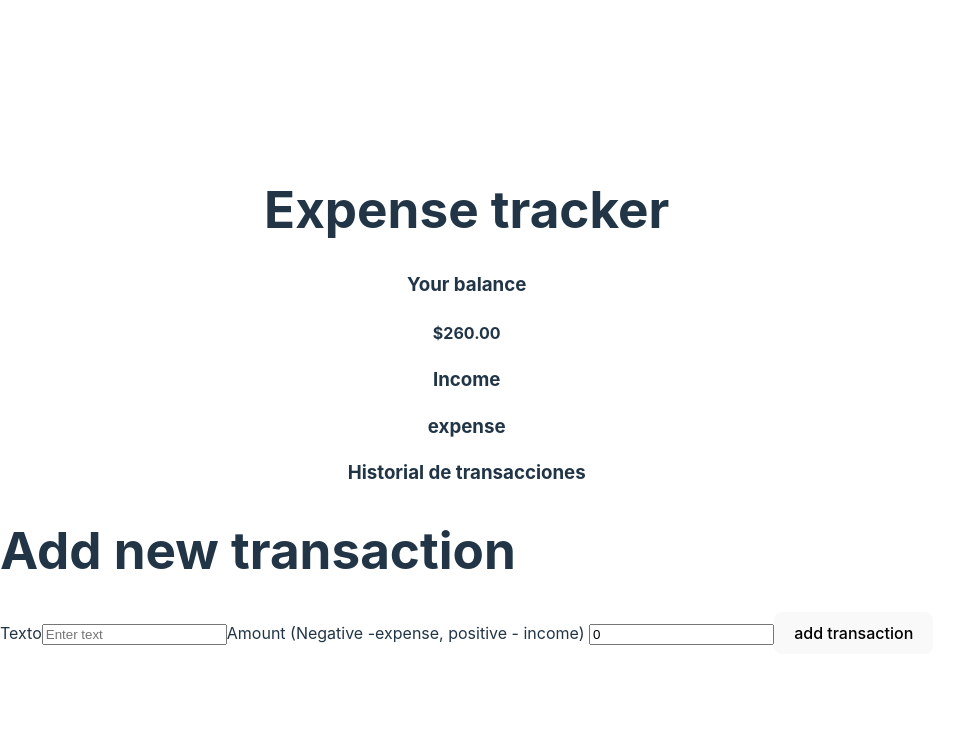
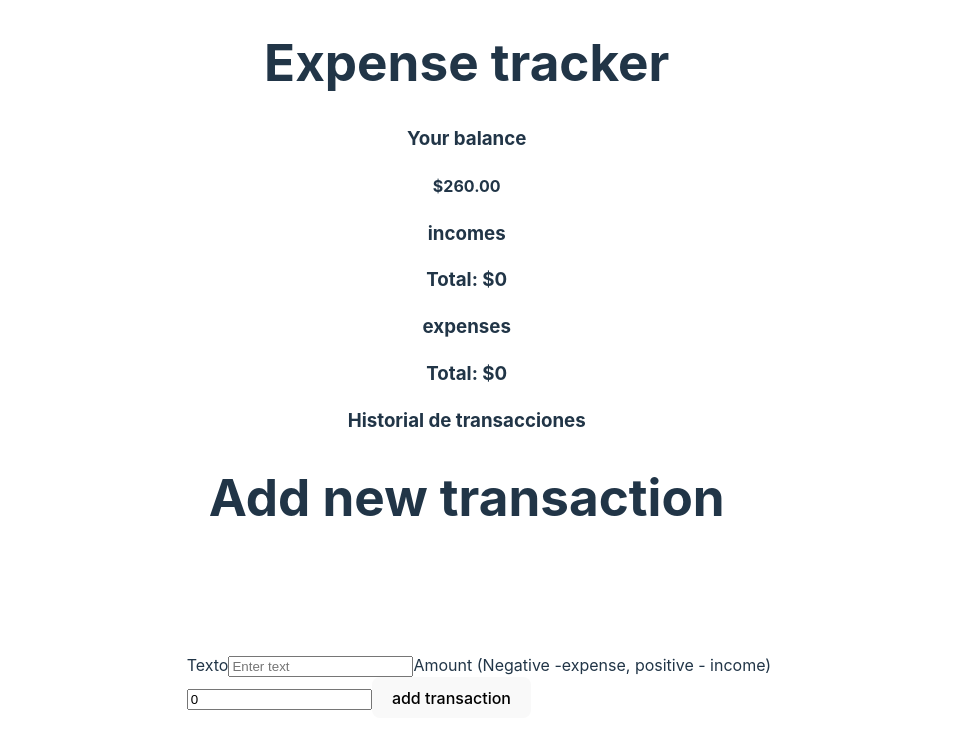
Before and after one commit to lamontanarog/controlGastos, a React (Vite) app in the folder proyectogastos/: page / in a window 1280 px wide. Shown: the top 742 px of the page, without its empty margins (0-976 px from the left). Built offline with nearby package versions, Linux system fonts and the light colour scheme.

Commit message:
balance andando

```diff
--- a/proyectogastos/src/App.jsx
+++ b/proyectogastos/src/App.jsx
@@ -6,16 +6,24 @@ import Transaction from "./components/transaction"
 import {useState} from "react"
 
 function App() {
-  const [transactions, setTransactions] = useState([])
+  const [transactions, setTransactions] = useState([]);
+  const [incomes, setIncomes] = useState([])
+  const [expenses, setExpenses] = useState([])
 
   const addTransaction = (transaction) => {
     setTransactions([...transactions, transaction]);
+    if(transaction.costo > 0){
+      setIncomes( (prevIncomes) => [...prevIncomes, transaction.costo]);
+    } else{
+      setExpenses( (prevExpenses) => [...prevExpenses,Math.abs(transaction.costo)]);
+    }
 }
+
   return (
     <>
     <Header/>
     <Balance/>
-    <BalanceDetail/>
+    <BalanceDetail incomes={incomes} expenses={expenses}/>
     <History transactions={transactions}/>
     <Transaction addTransaction={addTransaction}/>
     </>
--- a/proyectogastos/src/components/balanceDetail.jsx
+++ b/proyectogastos/src/components/balanceDetail.jsx
@@ -4,46 +4,56 @@ import '../components/styles.css'
 
 function BalanceDetail(props) {
 
-    // const { income, expense } = props
+    const { incomes, expenses } = props
 
-    // function recorrerIncome() {
-    //     {
-    //         income.length > 0 && (
-    //             <div>
-    //                 Ingresos:
-    //                 <ul>
-    //                     {income.map((item, index) => (
-    //                         <li key={index}>${item}</li>
-    //                     ))}
-    //                 </ul>
-    //             </div>
-    //         )
-    //     }
-    // }
+    console.log("income", incomes)
+    console.log("Expense", expenses)
 
-    // function recorrerExpense() {
-    //     {
-    //         expense.length > 0 && (
-    //             <div>
-    //                 Gastos:
-    //                 <ul>
-    //                     {expense.map((item, index) => (
-    //                         <li key={index}>-${Math.abs(item)}</li>
-    //                     ))}
-    //                 </ul>
-    //             </div>
-    //         )
-    //     }
-    // }
+    const totalIncome = incomes.map(Number).reduce((acc, curr) => acc + curr, 0);
+    const totalExpense = expenses.map(Number).reduce((acc, curr) => acc + curr, 0);
+
+    function RecorrerIncomes() {
+        {
+            incomes.length > 0 && (
+                <div>
+                    Ingresos:
+                    <ul>
+                        {incomes.map((item, index) => (
+                            <li key={index}>${item}</li>
+                        ))}
+                    </ul>
+                </div>
+            )
+        }
+    }
+
+    function RecorrerExpenses() {
+        {
+            expenses.length > 0 && (
+                <div>
+                    Gastos:
+                    <ul>
+                        {expenses.map((item, index) => (
+                            <li key={index}>-${Math.abs(item)}</li>
+                        ))}
+                    </ul>
+                </div>
+            )
+        }
+    }
+    console.log("incomes", incomes)
+    console.log("Expenses", expenses)
     return (
         <>
             <div className='father'>
-                <h3>Income</h3>
-                {/* <p>{recorrerIncome}</p> */}
+                <h3>incomes</h3>
+                <RecorrerIncomes />
+                <h3>Total: ${totalIncome}</h3>
             </div>
             <div className='father'>
-                <h3>expense</h3>
-                {/* <p>{recorrerExpense}</p> */}
+                <h3>expenses</h3>
+                <RecorrerExpenses />
+                <h3>Total: ${totalExpense}</h3>
             </div>
         </>
     )
--- a/proyectogastos/src/components/historyItem.jsx
+++ b/proyectogastos/src/components/historyItem.jsx
@@ -24,12 +24,10 @@ function HistoryItem(props) {
     }
   }, [costoGasto])
 
-  console.log("income",income,"expense",expense)
-
   return (
-
-        <div>en: {nombreGasto}  <span> {signo} ${Math.abs(costoGasto)}  </span> </div>
-      /* <BalanceDetail income={income} expense={expense} /> */
+    <>
+      <div>en: {nombreGasto}  <span> {signo} ${Math.abs(costoGasto)}  </span> </div>
+    </>
   )
 }
 
--- a/proyectogastos/src/components/styles.css
+++ b/proyectogastos/src/components/styles.css
@@ -1,3 +1,12 @@
 .father{
     text-align: center;
 }
+
+.footer{
+    padding: 10%;
+    margin-left: 10%;
+}
+
+.h1tr{
+    text-align: center;
+}
--- a/proyectogastos/src/components/transaction.jsx
+++ b/proyectogastos/src/components/transaction.jsx
@@ -2,35 +2,29 @@ import { useState } from 'react'
 import History from './history'
 import '../components/styles.css'
 import { useEffect } from 'react';
+import "./styles.css"
 
 
 function Transaction(props) {
+
     const [text, setText] = useState("");
     const [cost, setCost] = useState(0);
-
-    useEffect(() =>{
-    },[])
 
     function pusheoArray() {
         const newTransaction = { texto: text, costo: cost };
             props.addTransaction(newTransaction);
     }
 
-
-
     return (
         <>
-
-            <h1>Add new transaction</h1>
-
-            <form>
+            <h1 className='h1tr'>Add new transaction</h1>
+            <form className='footer'>
                 <label htmlFor="">Texto</label>
                 <input type="text" placeholder='Enter text' value={text} onChange={(e) => setText(e.target.value)} />
                 <label htmlFor="">Amount (Negative -expense, positive - income) </label>
                 <input type="number" placeholder='Enter Amount' value={cost} onChange={(e) => setCost(e.target.value)} />
                 <button type='button' onClick={pusheoArray}> add transaction</button>
             </form>
-
         </>
     )
 }
```
